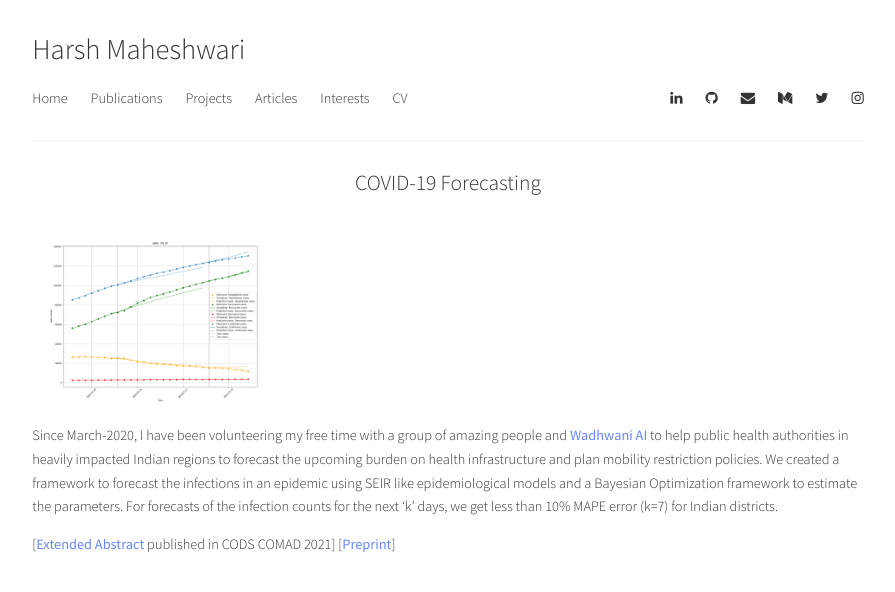
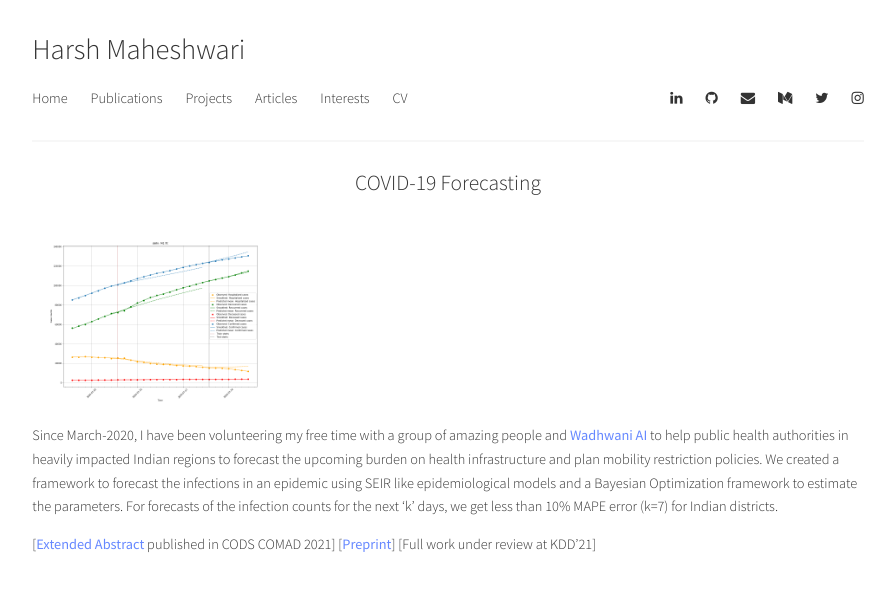
Before and after one commit to harshm121/portfolio-old, a Jekyll site: the page built from Projects/covid_forecasting.md, in a window 1280 px wide. Shown: the top 592 px of the page, without its empty margins (192-1087 px from the left). Built offline with Jekyll 4.4.1, drawn with Linux system fonts in a browser that asks for light colours; a style sheet for code colours, icons or effects is not loaded.

Commit message:
Update covid_forecasting.md

```diff
--- a/Projects/covid_forecasting.md
+++ b/Projects/covid_forecasting.md
@@ -21,4 +21,4 @@
 Indian regions to forecast the upcoming burden on health infrastructure and plan mobility restriction policies. We created a framework to forecast the infections in an epidemic using SEIR like epidemiological models and a Bayesian Optimization framework to estimate the parameters.
 For forecasts of the infection counts for the next 'k' days, we get less than 10% MAPE error (k=7) for Indian districts.
 
-\[[Extended Abstract](https://dl.acm.org/doi/abs/10.1145/3430984.3431047) published in CODS COMAD 2021\] \[[Preprint](https://www.medrxiv.org/content/10.1101/2020.10.19.20215293v1.full)\]
+\[[Extended Abstract](https://dl.acm.org/doi/abs/10.1145/3430984.3431047) published in CODS COMAD 2021\] \[[Preprint](https://www.medrxiv.org/content/10.1101/2020.10.19.20215293v1.full)\] [Full work under review at KDD'21]
```
